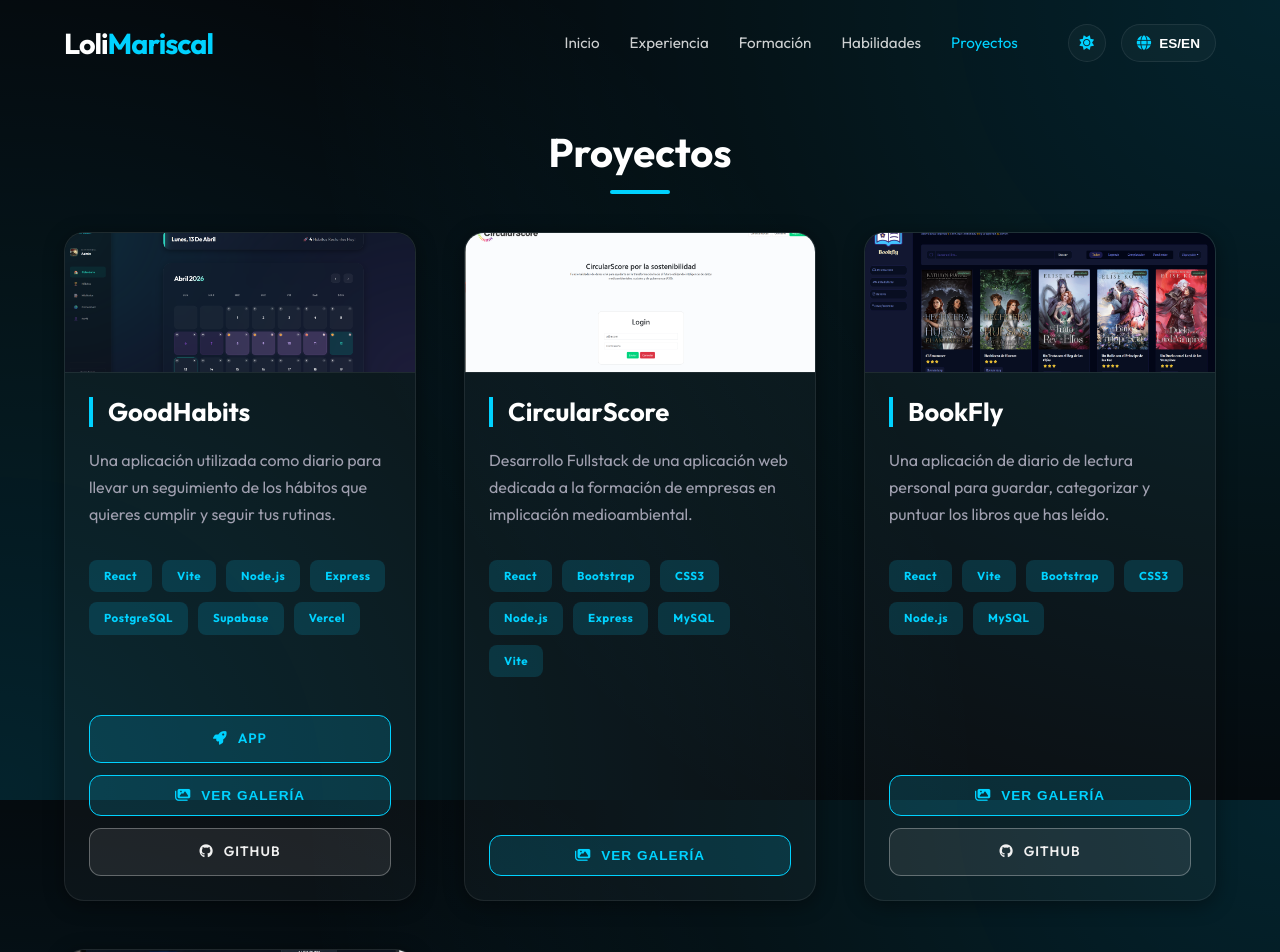
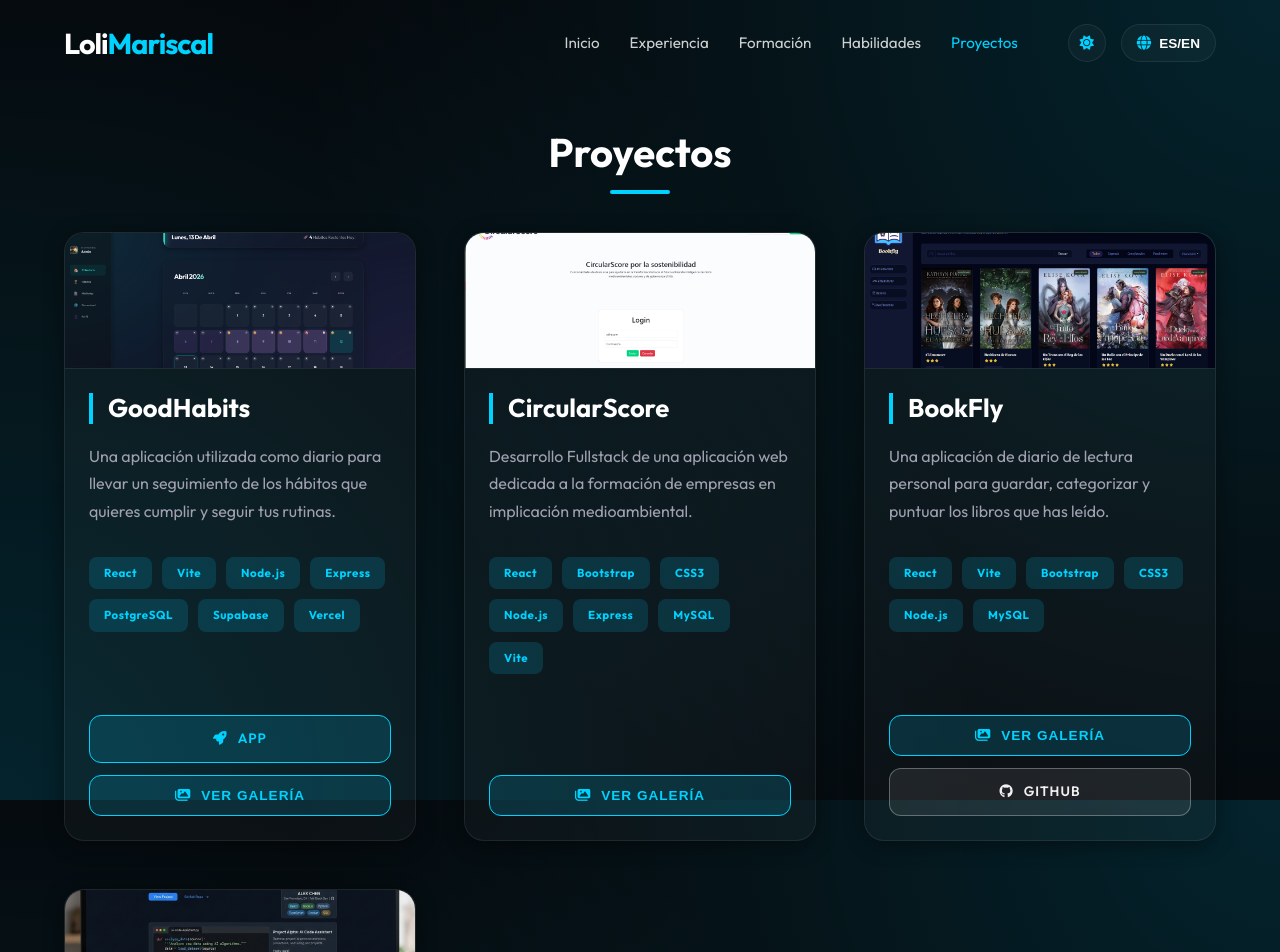
Before and after one commit to LoliMG/portfolio, a React (Vite) app: page /#/projects in a window 1280 px wide. Shown: the top 952 px of the page. Built offline with nearby package versions, Linux system fonts and the light colour scheme.

Commit message:
erase button app

```diff
--- a/src/data/projects.js
+++ b/src/data/projects.js
@@ -21,7 +21,7 @@
                 ]),
                 label: t.gallery_btn
             },
-            { type: 'github', url: 'https://github.com/LoliMG/GoodHabit' }
+            //     { type: 'github', url: 'https://github.com/LoliMG/GoodHabit' }
         ],
         slides: [
             '/assets/GoodHabit/gh1.png',
--- a/src/pages/projects/Projects.jsx
+++ b/src/pages/projects/Projects.jsx
@@ -1,4 +1,4 @@
-import React, { useState } from 'react';
+import { useState } from 'react';
 import { useLanguage } from '../../context/LanguageContext';
 import GlassCard from '../../components/GlassCard/GlassCard';
 import ProjectButton from '../../components/ProjectButton/ProjectButton';
```
